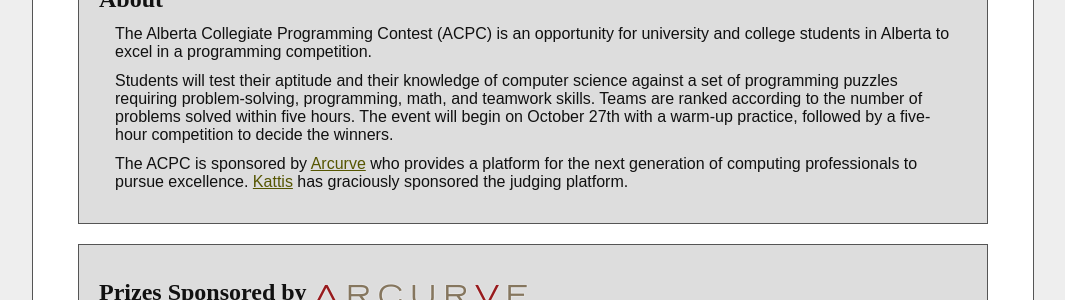
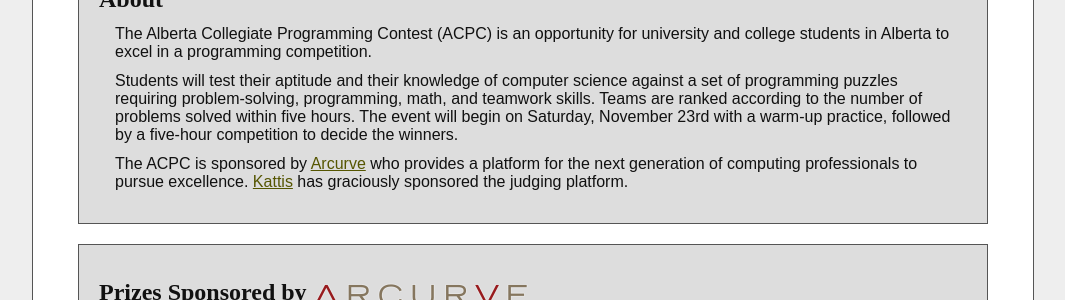
Before and after one commit to ProblemSolvingClub/psc-website, a Jekyll site: the page contests/acpc/2019/index.html, which Jekyll copies as it is, in a window 1280 px wide and 900 px high. Shown: the part 235-535 px from the top of the window, without its empty margins (107-1172 px from the left). Built offline with Jekyll 4.4.1, drawn with Linux system fonts in a browser that asks for light colours; some web fonts are replaced.

Commit message:
fixed date

```diff
--- a/contests/acpc/2019/index.html
+++ b/contests/acpc/2019/index.html
@@ -23,7 +23,7 @@
             </p>
 
             <p>
-            Students will test their aptitude and their knowledge of computer science against a set of programming puzzles requiring problem-solving, programming, math, and teamwork skills. Teams are ranked according to the number of problems solved within five hours. The event will begin on October 27th with a warm-up practice, followed by a five-hour competition to decide the winners.
+            Students will test their aptitude and their knowledge of computer science against a set of programming puzzles requiring problem-solving, programming, math, and teamwork skills. Teams are ranked according to the number of problems solved within five hours. The event will begin on Saturday, November 23rd with a warm-up practice, followed by a five-hour competition to decide the winners.
             </p>
             <p>
             The ACPC is sponsored by <a href="http://www.arcurve.com/">Arcurve</a> who provides a platform for the next generation of computing professionals to pursue excellence. <a href="https://www.kattis.com/">Kattis</a> has graciously sponsored the judging platform.
```
